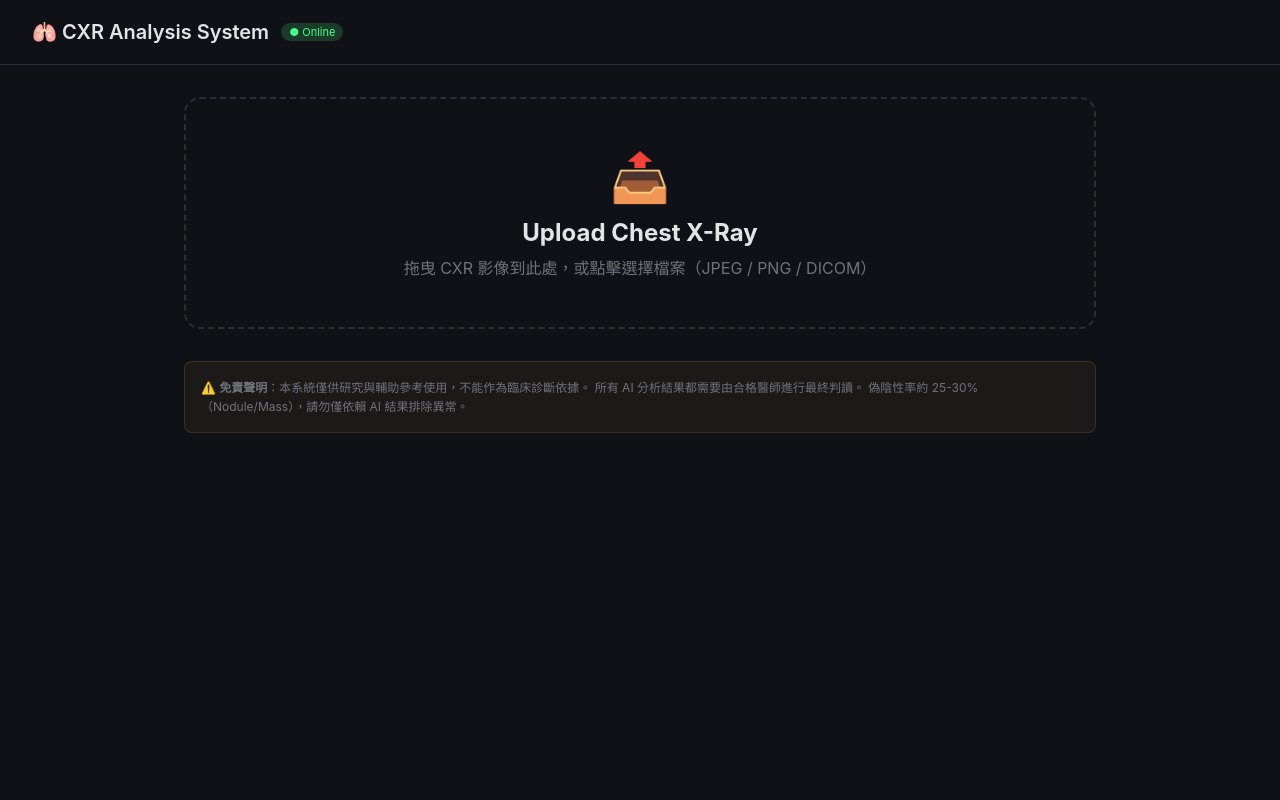
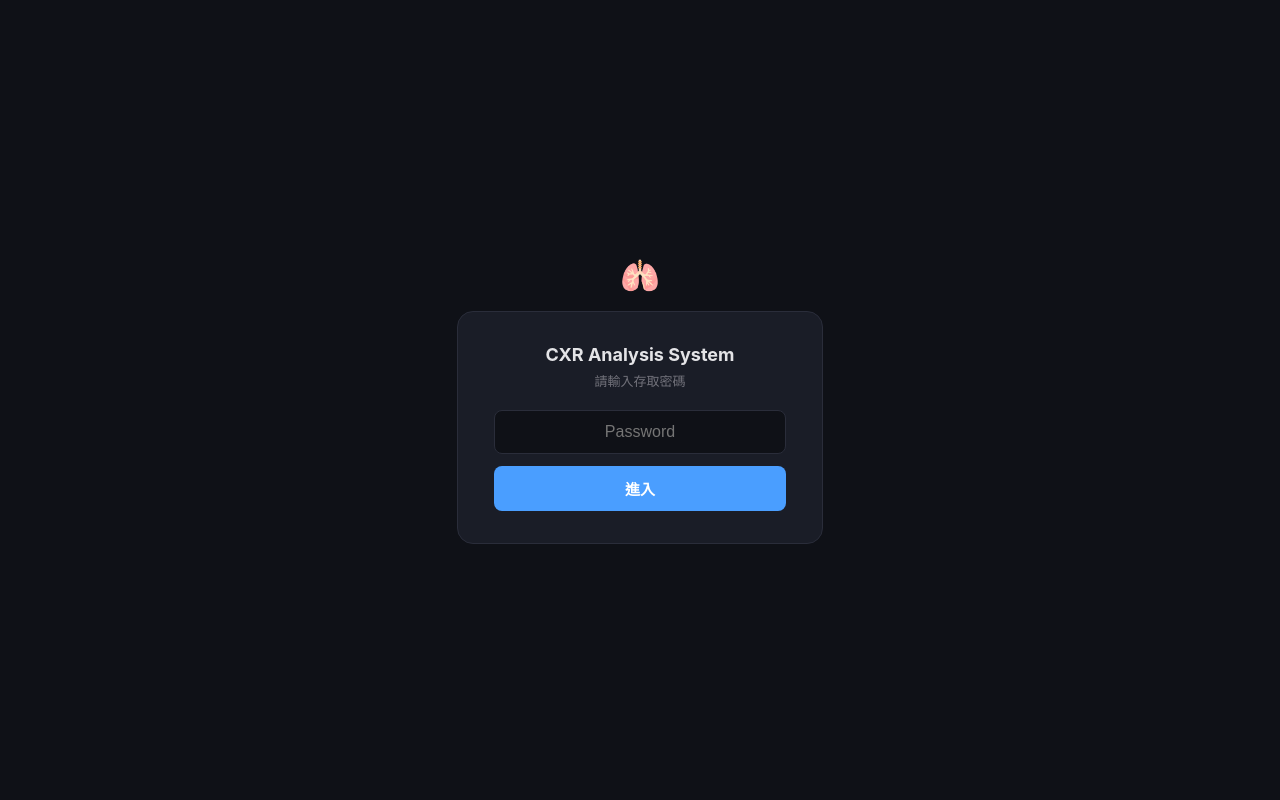
Before and after one commit to jackcanhelp/CXRassistant-2026, a FastAPI app: page / in a window 1280 px wide. Run offline with FastAPI, Linux system fonts and the light colour scheme.

Commit message:
feat: password auth, paste upload, and crosshair CTR markers
- Auth overlay on page load; password stored in sessionStorage
- Backend token validation enabled (CXR_SECRET_TOKEN=19910209 in bat)
- Analyze requests include token for dual-layer security
- Ctrl+V paste image support added
- CTR measurement endpoints changed from dots to + crosshair markers
  (white outline + colored inner cross for visibility on any background)

```diff
--- a/templates/index.html
+++ b/templates/index.html
@@ -196,6 +196,29 @@
 </head>
 <body>
 
+<!-- Auth Overlay -->
+<div id="authOverlay" style="position:fixed;inset:0;background:var(--bg);z-index:999;
+     display:flex;align-items:center;justify-content:center;flex-direction:column;gap:16px;">
+    <div style="font-size:32px;">🫁</div>
+    <div style="background:var(--card);padding:32px 36px;border-radius:16px;
+                border:1px solid var(--border);min-width:300px;text-align:center;">
+        <h2 style="font-size:18px;margin-bottom:6px;">CXR Analysis System</h2>
+        <p style="color:var(--muted);font-size:13px;margin-bottom:20px;">請輸入存取密碼</p>
+        <input id="pwInput" type="password" placeholder="Password"
+               style="width:100%;padding:12px;border-radius:8px;border:1px solid var(--border);
+                      background:var(--bg);color:var(--text);font-size:16px;
+                      text-align:center;margin-bottom:12px;outline:none;"
+               onkeydown="if(event.key==='Enter')checkPassword()">
+        <button onclick="checkPassword()"
+                style="width:100%;padding:12px;border:none;border-radius:8px;
+                       background:var(--primary);color:#fff;font-size:15px;
+                       font-weight:600;cursor:pointer;">進入</button>
+        <p id="pwError" style="color:var(--danger);font-size:13px;margin-top:10px;display:none;">
+            密碼錯誤，請再試一次
+        </p>
+    </div>
+</div>
+
 <div class="header">
     <h1>🫁 CXR Analysis System</h1>
     <span class="badge">● Online</span>
@@ -206,7 +229,7 @@
     <div class="upload-zone" id="uploadZone">
         <div class="icon">📤</div>
         <h2>Upload Chest X-Ray</h2>
-        <p>拖曳 CXR 影像到此處，或點擊選擇檔案（JPEG / PNG / DICOM）</p>
+        <p>拖曳 / 點擊選擇 / <kbd style="background:var(--border);padding:1px 6px;border-radius:4px;font-size:12px;">Ctrl+V</kbd> 貼上 CXR 影像</p>
         <input type="file" id="fileInput" accept="image/*">
     </div>
 
@@ -309,11 +332,22 @@
         mCtx.lineWidth = 2;
         mCtx.setLineDash([7, 5]);
         mCtx.beginPath(); mCtx.moveTo(x1, y1); mCtx.lineTo(x2, y2); mCtx.stroke();
+        // Draw "+" crosshair at each endpoint
         mCtx.setLineDash([]);
+        const s = 9;
         [[x1, y1], [x2, y2]].forEach(([x, y]) => {
-            mCtx.beginPath(); mCtx.arc(x, y, 6, 0, Math.PI * 2);
-            mCtx.fillStyle = color; mCtx.fill();
-            mCtx.strokeStyle = '#fff'; mCtx.lineWidth = 1.5; mCtx.stroke();
+            // White outline for visibility
+            mCtx.strokeStyle = '#fff'; mCtx.lineWidth = 3;
+            mCtx.beginPath();
+            mCtx.moveTo(x - s, y); mCtx.lineTo(x + s, y);
+            mCtx.moveTo(x, y - s); mCtx.lineTo(x, y + s);
+            mCtx.stroke();
+            // Colored inner cross
+            mCtx.strokeStyle = color; mCtx.lineWidth = 1.8;
+            mCtx.beginPath();
+            mCtx.moveTo(x - s, y); mCtx.lineTo(x + s, y);
+            mCtx.moveTo(x, y - s); mCtx.lineTo(x, y + s);
+            mCtx.stroke();
         });
         mCtx.restore();
     }
@@ -465,6 +499,7 @@
         const formData = new FormData();
         formData.append('file', selectedFile);
         formData.append('mode', selectedMode);
+        formData.append('token', sessionStorage.getItem('cxr_token') || '');
 
         try {
             // Submit job
@@ -595,6 +630,37 @@
         // Scroll to results
         area.scrollIntoView({ behavior: 'smooth', block: 'start' });
     }
+
+    // ---- Auth ----
+    const CORRECT_PW = '19910209';
+    function checkPassword() {
+        const pw = document.getElementById('pwInput').value;
+        if (pw === CORRECT_PW) {
+            sessionStorage.setItem('cxr_token', pw);
+            document.getElementById('authOverlay').style.display = 'none';
+        } else {
+            document.getElementById('pwError').style.display = 'block';
+            document.getElementById('pwInput').value = '';
+            document.getElementById('pwInput').focus();
+        }
+    }
+    // Auto-unlock if already authenticated this session
+    if (sessionStorage.getItem('cxr_token') === CORRECT_PW) {
+        document.getElementById('authOverlay').style.display = 'none';
+    }
+
+    // ---- Paste support (Ctrl+V) ----
+    document.addEventListener('paste', (e) => {
+        const items = e.clipboardData?.items;
+        if (!items) return;
+        for (const item of items) {
+            if (item.type.startsWith('image/')) {
+                const file = item.getAsFile();
+                if (file) handleFile(file);
+                break;
+            }
+        }
+    });
 </script>
 </body>
 </html>
```
Also changed, not shown: 1 other file.
